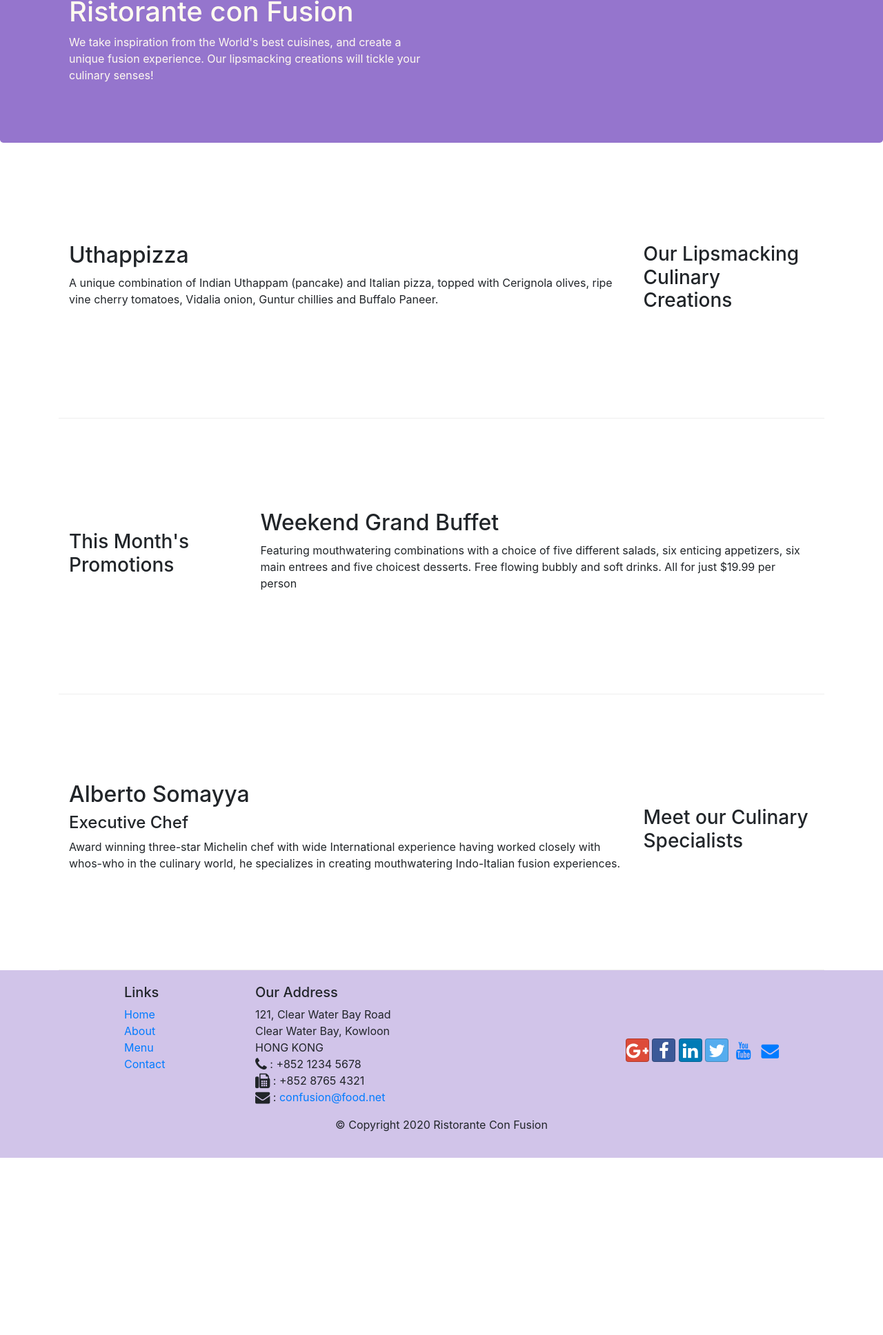
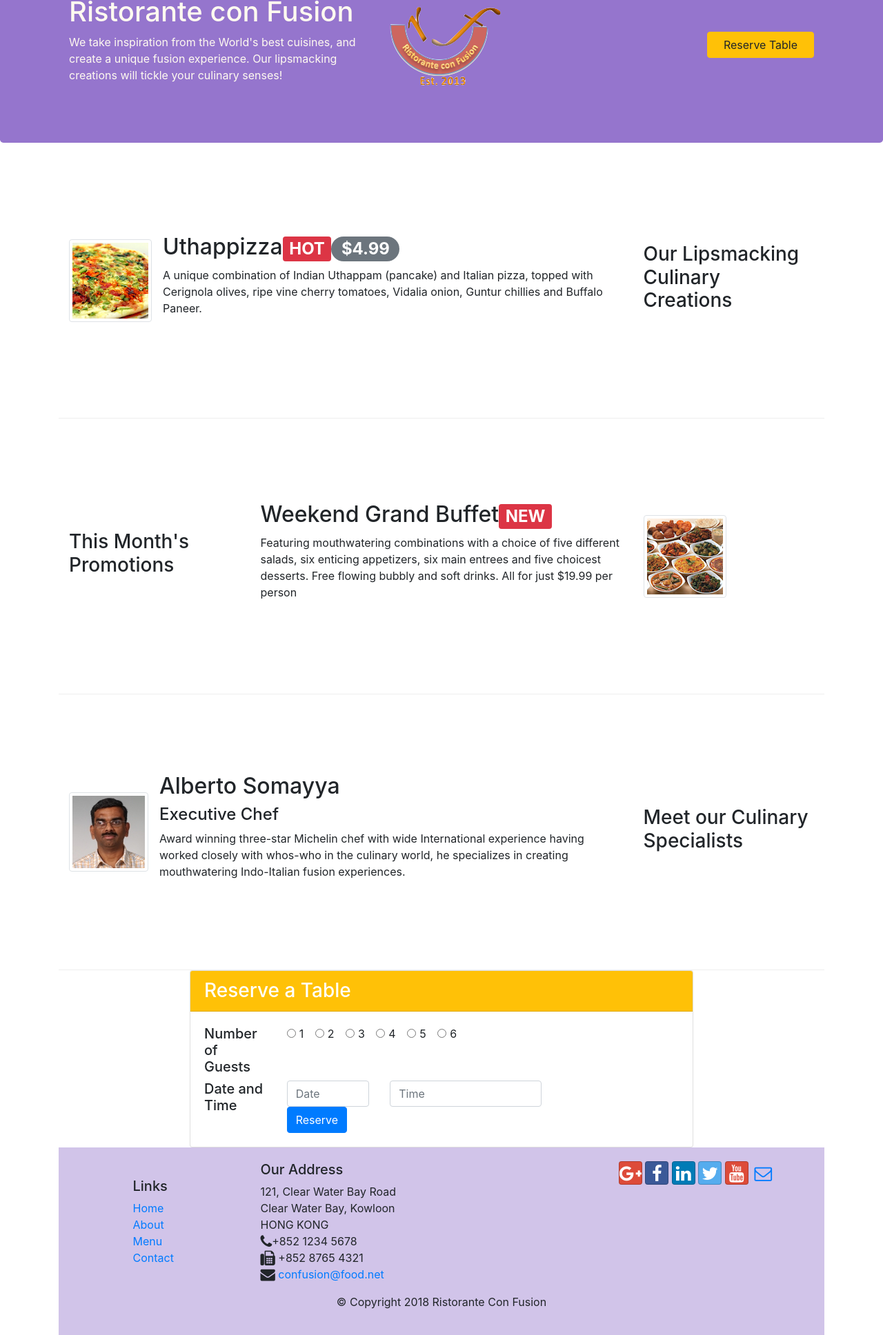
Before and after one commit to ramcalm/Restaurant-Blog, a website: page index.html in a window 1280 px wide. Shown: the part 127-2063 px from the top of the page at 69% size. Before the commit the page ends 1806 px from the top, so only its background shows below. Drawn offline with nearby package versions, Linux system fonts and the light colour scheme.

Commit message:
Reservation option added

```diff
--- a/index.html
+++ b/index.html
@@ -1,3 +1,4 @@
+
 <!DOCTYPE html>
 <html lang="en">
 
@@ -6,63 +7,84 @@
     <meta charset="utf-8">
     <meta name="viewport" content="width=device-width, initial-scale=1, shrink-to-fit=no">
     <meta http-equiv="x-ua-compatible" content="ie=edge">
+
     <!-- Bootstrap CSS -->
     <link rel="stylesheet" href="node_modules/bootstrap/dist/css/bootstrap.min.css">
-    <link rel="stylesheet"  href="node_modules/font-awesome/css/font-awesome.min.css">
+    <link rel="stylesheet" href="node_modules/font-awesome/css/font-awesome.min.css">
     <link rel="stylesheet" href="node_modules/bootstrap-social/bootstrap-social.css">
-    <link rel="stylesheet" href="CSS/styles.css">
+    <link href="css/styles.css" rel="stylesheet">
     <title>Ristorante Con Fusion</title>
 </head>
 
 <body>
-    <nav class="navbar navbar-dark navbar-expand-sm fixed-top">
+    <nav class="navbar navbar-dark navbar-expand-sm  fixed-top">
         <div class="container">
             <button class="navbar-toggler" type="button" data-toggle="collapse" data-target="#Navbar">
                 <span class="navbar-toggler-icon"></span>
             </button>
-            <a class="navbar-brand mr-auto" href="#">Ristorante Con Fusion</a>
+            <a class="navbar-brand mr-auto" href="#"><img src="img/logo.png" height="30" width="41"></a>
             <div class="collapse navbar-collapse" id="Navbar">
                 <ul class="navbar-nav mr-auto">
-                    <li class="nav-item active"><a class="nav-link" href="index.html"><span class="fa fa-home fa-lg"></span>&nbsp;Home</a></li>
-                    <li class="nav-item"><a class="nav-link" href="aboutus.html"><span class="fa fa-info fa-lg"></span>&nbsp;About</a></li>
-                    <li class="nav-item"><a class="nav-link" href="#"><span class="fa fa-list fa-lg"></span>&nbsp;Menu</a></li>
-                    <li class="nav-item"><a class="nav-link" href="contactus.html"><span class="fa fa-address-card fa-lg"></span>&nbsp;Contact</a></li>
+                    <li class="nav-item active"><a class="nav-link" href="#"><span class="fa fa-home fa-lg"></span> Home</a></li>
+                    <li class="nav-item"><a class="nav-link" href="./aboutus.html"><span class="fa fa-info fa-lg"></span> About</a></li>
+                    <li class="nav-item"><a class="nav-link" href="#"><span class="fa fa-list fa-lg"></span> Menu</a></li>
+                    <li class="nav-item"><a class="nav-link" href="./contactus.html"><span class="fa fa-address-card fa-lg"></span> Contact</a></li>
                 </ul>
             </div>
         </div>
     </nav>
+
     <header class="jumbotron">
         <div class="container">
             <div class="row row-header">
-                <div class="col-12 col-sm-6">
+                <div class="col-12 col-sm-5">
                     <h1>Ristorante con Fusion</h1>
                     <p>We take inspiration from the World's best cuisines, and create a unique fusion experience. Our lipsmacking creations will tickle your culinary senses!</p>
                 </div>
-                <div class="col-12 col-sm">
+                <div class="col-12 col-sm-5 align-self-center">
+                    <img src="img/logo.png" class="img-fluid">
+                </div>
+                <div class="col-12 col-sm-2 align-self-center">
+                    <a class="btn btn-warning wtn-lg btn-block" href="#reserve" type="button">Reserve Table</a>
                 </div>
             </div>
         </div>
     </header>
 
     <div class="container">
-        <div class="row row-content align-items-center">
+        <div class="row row-content align-items-center" >
             <div class="col-12 col-sm-4 order-sm-last col-md-3">
                 <h3>Our Lipsmacking Culinary Creations</h3>
             </div>
-            <div class="col col-sm order-sm-first col-md">
-                <h2>Uthappizza</h2>
-                <p>A unique combination of Indian Uthappam (pancake) and Italian pizza, topped with Cerignola olives, ripe vine cherry tomatoes, Vidalia onion, Guntur chillies and Buffalo Paneer.</p>
+            <div class="col col-sm order-sm-first col-md" >
+                <div class="media">
+                    <img class="d-flex mr-3 img-thumbnail align-self-center"
+                            src="img/uthappizza.png" alt="Uthappizza">
+                    <div class="media-body">
+                        <h2 class="mt-0">Uthappizza<span class="badge badge-danger">HOT</span><span class="badge badge-pill badge-secondary">$4.99</span></h2>
+                        <p class="d-none d-sm-block">A unique combination of Indian Uthappam (pancake) and
+                            Italian pizza, topped with Cerignola olives, ripe vine
+                            cherry tomatoes, Vidalia onion, Guntur chillies and
+                            Buffalo Paneer.</p>
+                    </div>
+                </div>
             </div>
         </div>
 
 
         <div class="row row-content align-items-center">
-            <div class="col-12 col-sm-4 col-md-3">
+            <div class="col-12 col-sm-4 order-sm-first col-md-3" >
                 <h3>This Month's Promotions</h3>
             </div>
-            <div class="col col-sm col-md">
-                <h2>Weekend Grand Buffet</h2>
-                <p>Featuring mouthwatering combinations with a choice of five different salads, six enticing appetizers, six main entrees and five choicest desserts. Free flowing bubbly and soft drinks. All for just $19.99 per person </p>
+            <div class="col  col-sm   col-md-6">
+                <h2>Weekend Grand Buffet<span class="badge badge-danger">NEW</span></h2>
+                <p class="d-none d-sm-block">Featuring mouthwatering combinations with a choice of five different salads, six enticing appetizers, six main entrees and five choicest desserts. Free flowing bubbly and soft drinks. All for just $19.99 per person </p>
+            </div>
+            <div class="col-12 col-sm-4  order-sm-last col-md-3" >
+                <div class="media">
+                    <img class="d-flex mr-3 img-thumbnail align-self-center"
+                            src="img/buffet.png" alt="Buffet">
+                </div>
             </div>
         </div>
 
@@ -71,9 +93,80 @@
                 <h3>Meet our Culinary Specialists</h3>
             </div>
             <div class="col col-sm order-sm-first col-md">
-                <h2>Alberto Somayya</h2>
-                <h4>Executive Chef</h4>
-                <p>Award winning three-star Michelin chef with wide International experience having worked closely with whos-who in the culinary world, he specializes in creating mouthwatering Indo-Italian fusion experiences. </p>
+                <div class="media">
+                    <img class="d-flex mr-3 img-thumbnail align-self-center"
+                            src="img/alberto.png" alt="Alberto Somayya">
+                    <div class="media-body">
+                        <h2 class="mt-0">Alberto Somayya</h2>
+                        <h4>Executive Chef</h4>
+                        <p class="d-none d-sm-block">Award winning three-star Michelin chef with wide
+                            International experience having worked closely with
+                            whos-who in the culinary world, he specializes in
+                            creating mouthwatering Indo-Italian fusion experiences.
+                            </p>
+                    </div>
+                </div>
+
+            </div>
+        </div>
+        <div class="row">
+            <div class="col-md-2"></div>
+            <div class="col-12 col-sm-6 col-md-8">
+                <div class="card justify-align-center">
+                    <h3 id="reserve" class="card-header bg-warning text-white">Reserve a Table</h3>
+                    <div class="card-body">
+                        <div class="row">
+                            <div class="col-md-2 col-12">
+                                <h5>Number of Guests</h5>
+                            </div>
+                            <div class="col-md-10 col-12">
+                                <div class="form-check form-check-inline">
+                                    <input class="form-check-input" type="radio" name="inlineRadioOptions" id="inlineRadio1" value="option1">
+                                    <label class="form-check-label" for="inlineRadio1">1</label>
+                                  </div>
+                                  <div class="form-check form-check-inline">
+                                    <input class="form-check-input" type="radio" name="inlineRadioOptions" id="inlineRadio2" value="option2">
+                                    <label class="form-check-label" for="inlineRadio2">2</label>
+                                  </div>
+                                  <div class="form-check form-check-inline">
+                                    <input class="form-check-input" type="radio" name="inlineRadioOptions" id="inlineRadio3" value="option3">
+                                    <label class="form-check-label" for="inlineRadio3">3 </label>
+                                  </div>
+                                  <div class="form-check form-check-inline">
+                                    <input class="form-check-input" type="radio" name="inlineRadioOptions" id="inlineRadio1" value="option4">
+                                    <label class="form-check-label" for="inlineRadio4">4</label>
+                                  </div>
+                                  <div class="form-check form-check-inline">
+                                    <input class="form-check-input" type="radio" name="inlineRadioOptions" id="inlineRadio2" value="option5">
+                                    <label class="form-check-label" for="inlineRadio5">5</label>
+                                  </div>
+                                  <div class="form-check form-check-inline">
+                                    <input class="form-check-input" type="radio" name="inlineRadioOptions" id="inlineRadio3" value="option6">
+                                    <label class="form-check-label" for="inlineRadio6">6 </label>
+                                  </div>
+                            </div>
+                            <div class="col-md-2 col-12">
+                                <h5>Date and Time</h5>
+                            </div>
+                            <div class="col-md-10 col-12">
+                                <form class="date">
+                                    <div class="row">
+                                        <div class="col-12 col-md-3">
+                                            <input type="text" class="form-control" id="date" name="date" placeholder="Date">
+                                        </div>
+                                        <div class="col-12 col-md-5">
+                                            <input type="text" class="form-control" id="time" name="time" placeholder="Time">
+                                        </div>
+                                </form>
+                            </div>
+                            <div class="row">
+                                <div class="col-md-10 col-10 justify-align-left">
+                                    <button class="btn btn-primary" type="submit">Reserve</button>
+                            </div>
+                        </div>
+                        </div>
+                    </div>
+                </div>
             </div>
         </div>
     </div>
@@ -81,13 +174,13 @@
     <footer class="footer">
         <div class="container">
             <div class="row">
-                <div class="col-4 offset-1 col-sm-2">
+                <div class="col-4 offset-1 col-sm-2 align-self-center">
                     <h5>Links</h5>
-                    <ul class="list-unstyled">
-                        <li><a href="index.html">Home</a></li>
-                        <li><a href="aboutus.html">About</a></li>
+                    <ul  class="list-unstyled">
+                        <li><a href="#">Home</a></li>
+                        <li><a href="/aboutus.html">About</a></li>
                         <li><a href="#">Menu</a></li>
-                        <li><a href="contactus.html">Contact</a></li>
+                        <li><a href="#">Contact</a></li>
                     </ul>
                 </div>
                 <div class="col-7 col-sm-5">
@@ -96,25 +189,25 @@
 		              121, Clear Water Bay Road<br>
 		              Clear Water Bay, Kowloon<br>
 		              HONG KONG<br>
-		              <i class="fa fa-phone fa-lg"></i> : +852 1234 5678<br>
-		              <i class="fa fa-fax fa-lg"></i> : +852 8765 4321<br>
-		              <i class="fa fa-envelope fa-lg"></i> : <a href="mailto:confusion@food.net">confusion@food.net</a>
+		              <i class="fa fa-phone fa-lg"></i>+852 1234 5678<br>
+                      <i class="fa fa-fax fa-lg"></i> +852 8765 4321<br>
+                      <i class="fa fa-envelope fa-lg"></i><a href="mailto:confusion@food.net"> confusion@food.net</a>
 		           </address>
                 </div>
-                <div class="col-12 col-sm-4 align-self-center">
+                <div class="col-12 col-sm-4">
                     <div class="text-center">
-                        <a class="btn btn-social-icon btn-google" href="http://google.com/+"><i class="fa fa-google-plus fa-lg"></i></a>
-                        <a class="btn btn-social-icon btn-facebook" href="http://www.facebook.com/profile.php?id="><i class="fa fa-facebook fa-lg"></i></a>
-                        <a class="btn btn-social-icon btn-linkedin" href="http://www.linkedin.com/in/"><i class="fa fa-linkedin fa-lg"></i></a>
-                        <a class="btn btn-social-icon btn-twitter" href="http://twitter.com/"><i class="fa fa-twitter fa-lg"></i></a>
-                        <a class="btn btn-social-icon btn-youtube" href="http://youtube.com/"><i class="fa fa-youtube fa-lg"></i></a>
-                        <a class="btn btn-social-icon" href="mailto:"><i class="fa fa-envelope fa-lg"></i></a>
+                        <a class="btn btn-social-icon btn-google" href="http://google.com/+"><i class="fa fa-google-plus"></i></a>
+                        <a class="btn btn-social-icon btn-facebook" href="http://www.facebook.com/profile.php?id="><i class="fa fa-facebook"></i></a>
+                        <a class="btn btn-social-icon btn-linkedin" href="http://www.linkedin.com/in/"><i class="fa fa-linkedin"></i></a>
+                        <a class="btn btn-social-icon btn-twitter" href="http://twitter.com/"><i class="fa fa-twitter"></i></a>
+                        <a class="btn btn-social-icon btn-google" href="http://youtube.com/"><i class="fa fa-youtube"></i></a>
+                        <a class="btn btn-social-icon" href="mailto:"><i class="fa fa-envelope-o"></i></a>
                     </div>
                 </div>
            </div>
            <div class="row justify-content-center">
                 <div class="col-auto">
-                    <p>© Copyright 2020 Ristorante Con Fusion</p>
+                    <p>© Copyright 2018 Ristorante Con Fusion</p>
                 </div>
            </div>
         </div>
@@ -123,6 +216,7 @@
     <script src="node_modules/jquery/dist/jquery.slim.min.js"></script>
     <script src="node_modules/popper.js/dist/umd/popper.min.js"></script>
     <script src="node_modules/bootstrap/dist/js/bootstrap.min.js"></script>
+
 </body>
 
 </html>
```
Also changed, not shown: aboutus.html (+1 -1 lines), contactus.html (+1 -1 lines), img/alberto.png (added), img/buffet.png (added), img/logo.png (added), img/uthappizza.png (added), 1 other file.
